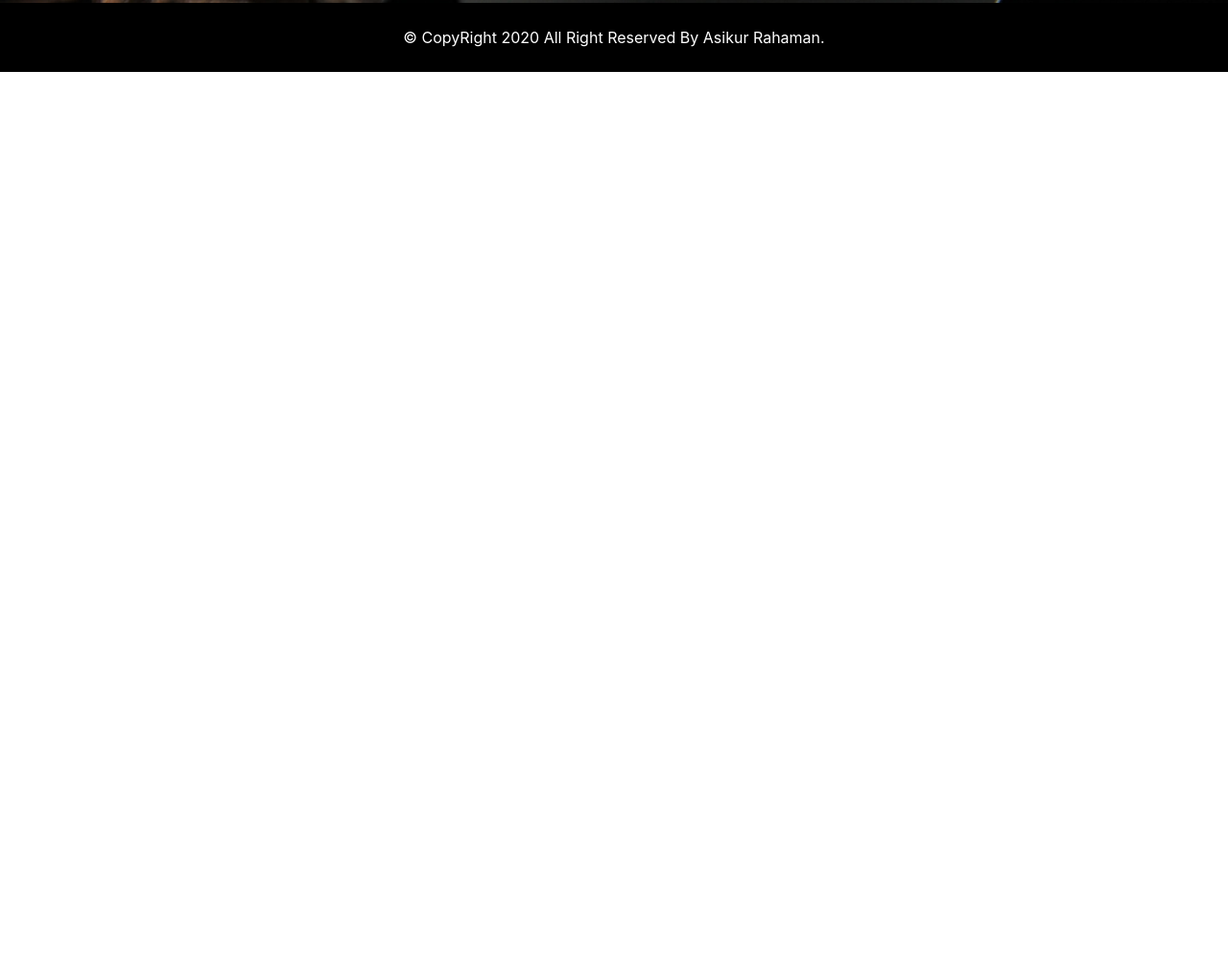
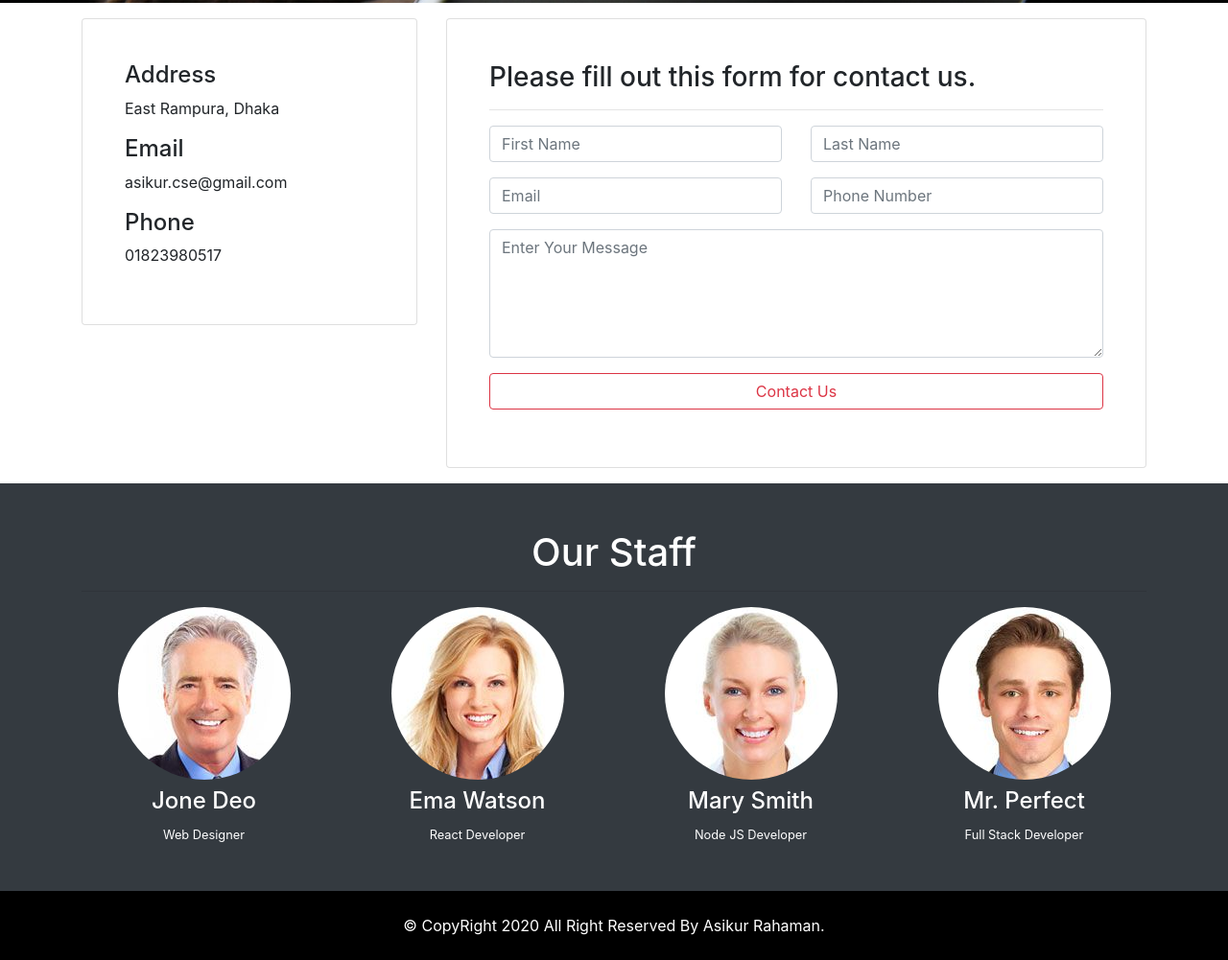
Before and after one commit to asikurr/multi-page-bootstrap4-site, a plain HTML site: page contact.html in a window 1280 px wide. Shown: the part 261-1262 px from the top of the page at 96% size. Before the commit the page ends 800 px from the top, so only its background shows below. Drawn offline with nearby package versions, Linux system fonts and the light colour scheme.

Commit message:
complete multi page responsive website only use  bootstrap4

```diff
--- a/contact.html
+++ b/contact.html
@@ -65,9 +65,103 @@
 
     <!-- CONTACT SECTION -->
 
+    <section id="contact-section" class="py-3">
+        <div class="container">
+            <div class="row">
+                <div class="col-md-4">
+                    <div class="card p-4">
+                        <div class="card-body">
+                            <h4>Address</h4>
+                            <p>East Rampura, Dhaka</p>
+                            <h4>Email</h4>
+                            <p>asikur.cse@gmail.com</p>
+                            <h4>Phone</h4>
+                            <p>01823980517</p>
+                        </div>
+                    </div>
+                </div>
+                <div class="col-md-8">
+                    <div class="card p-4">
+                        <div class="card-body">
+                            <h3>Please fill out this form for contact us.</h3>
+                            <hr>
+                            <div class="row">
 
+                                <div class="col-md-6">
+                                    <div class="form-group">
+                                        <input type="text" placeholder="First Name" class="form-control">
+                                    </div>
+                                </div>
 
+                                <div class="col-md-6">
+                                    <div class="form-group">
+                                        <input type="text" placeholder="Last Name" class="form-control">
+                                    </div>
+                                </div>
 
+                                <div class="col-md-6">
+                                    <div class="form-group">
+                                        <input type="email" placeholder="Email" class="form-control">
+                                    </div>
+                                </div>
+
+                                <div class="col-md-6">
+                                    <div class="form-group">
+                                        <input type="mobile" placeholder="Phone Number" class="form-control">
+                                    </div>
+                                </div>
+
+                            </div>
+                            <div class="row">
+                                <div class="col">
+                                    <div class="form-group">
+                                        <textarea name="" id="" placeholder="Enter Your Message" class="form-control" cols="30" rows="5"></textarea>
+                                    </div>
+                                </div>
+                            </div>
+                            <div class="row">
+                                <div class="col">
+                                    <div class="form-group">
+                                        <button class="btn btn-outline-danger btn-block">Contact Us</button>
+                                    </div>
+                                </div>
+                            </div>
+                        </div>
+                    </div>
+                </div>
+            </div>
+        </div>
+    </section>
+
+    <!-- STAF SECTION -->
+    <section id="staff" class="py-5 text-center bg-dark text-white">
+        <div class="container">
+            <h1>Our Staff</h1>
+            <hr>
+            <div class="row">
+                <div class="col-md-3">
+                    <img src="images/person3.jpg" alt="" class="img-fluid rounded-circle mb-2">
+                    <h4>Jone Deo</h4>
+                    <small>Web Designer</small>
+                </div>
+                <div class="col-md-3">
+                    <img src="images/person1.jpg" alt="" class="img-fluid rounded-circle mb-2">
+                    <h4>Ema Watson</h4>
+                    <small>React Developer</small>
+                </div>
+                <div class="col-md-3">
+                    <img src="images/person2.jpg" alt="" class="img-fluid rounded-circle mb-2">
+                    <h4>Mary Smith</h4>
+                    <small>Node JS Developer</small>
+                </div>
+                <div class="col-md-3">
+                    <img src="images/person4.jpg" alt="" class="img-fluid rounded-circle mb-2">
+                    <h4>Mr. Perfect</h4>
+                    <small>Full Stack Developer</small>
+                </div>
+            </div>
+        </div>
+    </section>
 
     <!-- footer -->
     <footer id="main-footer" class="py-4 text-center">
```
